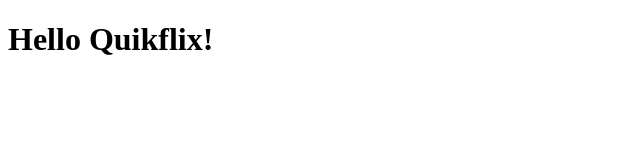
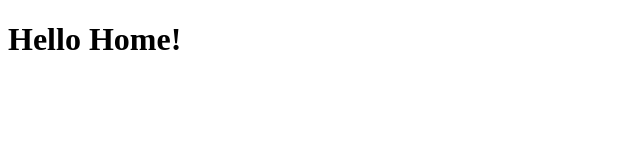
Before and after one commit to mpluiz/quikflix-front, a React (Create React App) app: page / in a window 1280 px wide. Shown: the top 160 px of the page, without its empty margins (0-640 px from the left). Built offline with nearby package versions, Linux system fonts and the light colour scheme; the HTML template or start-up script is replaced by a standard one.

Commit message:
Initial configuration of routes to Home page

```diff
--- a/src/App.js
+++ b/src/App.js
@@ -1,7 +1,12 @@
 import React from 'react';
+import Routes from './routes';
 
 function App() {
-  return (<h1>Hello Quikflix!</h1>);
+  return (
+    <>
+      <Routes />
+    </>
+  );
 }
 
 export default App;
--- /dev/null
+++ b/src/pages/home/index.js
@@ -0,0 +1,7 @@
+import React from 'react';
+
+function Home() {
+  return <h1>Hello Home!</h1>
+}
+
+export default Home;
--- /dev/null
+++ b/src/routes/index.js
@@ -0,0 +1,16 @@
+import React from 'react';
+import { BrowserRouter, Switch, Route } from 'react-router-dom';
+
+import Home from '../pages/home';
+
+function Routes() {
+  return(
+    <BrowserRouter>
+      <Switch>
+        <Route path="/" exact component={Home} />
+      </Switch>
+    </BrowserRouter>
+  )
+}
+
+export default Routes;
```
